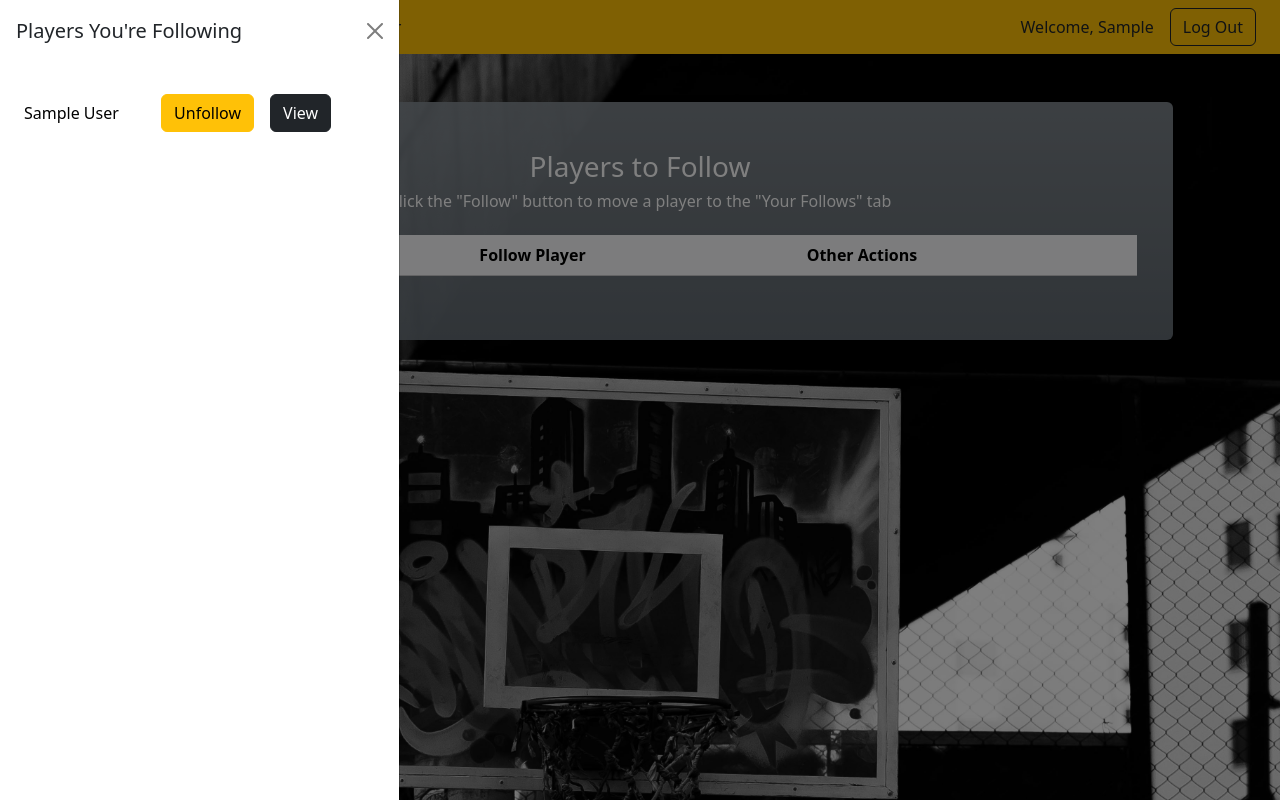
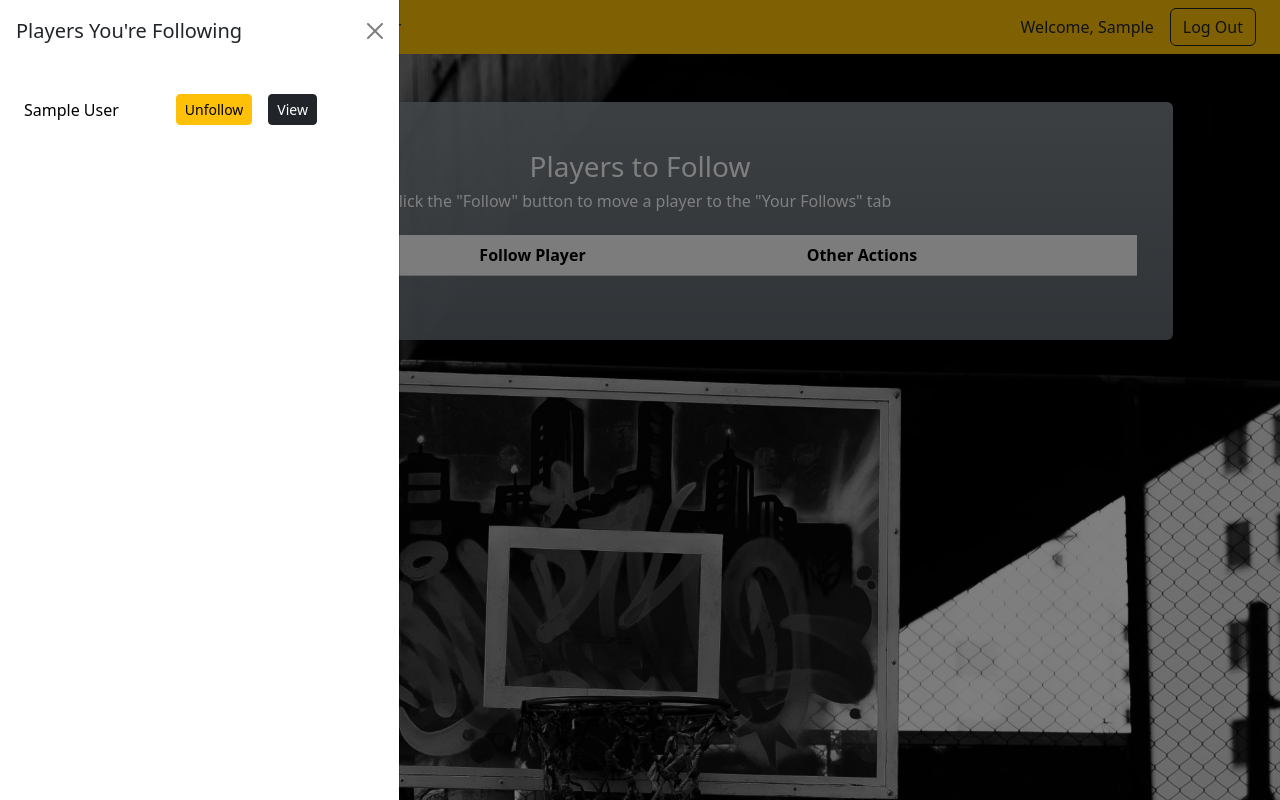
Before and after one commit to JohnathonBowers/nba-tracker, a Flask app: page /dashboard in a window 1280 px wide, after a click on "Your Follows". Run offline with Flask 2, Linux system fonts and the light colour scheme; the visitor is signed in with stand-in values (Sample User, id 1); tables that the repository leaves empty or names only in its code hold one stand-in row (values such as "Sample post"); lists and menus that the app fills with data are empty.

Commit message:
made buttons on dashboard small to prevent overflow

```diff
--- a/flask_app/templates/dashboard.html
+++ b/flask_app/templates/dashboard.html
@@ -42,7 +42,7 @@
                         {% else %}
                         <tr class="align-middle">
                             <td>{{player.first_name}} {{player.last_name}}</td>
-                            <td><a href="/players/unfollow/{{player.id}}"><button class="btn btn-warning me-2">Unfollow</button></a><a href="/players/{{player.id}}"><button class="btn btn-dark ms-2">View</button></a></td>
+                            <td><a href="/players/unfollow/{{player.id}}"><button class="btn btn-warning btn-sm me-2">Unfollow</button></a><a href="/players/{{player.id}}"><button class="btn btn-dark btn-sm ms-2">View</button></a></td>
                         </tr>
                         {% endif %}
                     {% endfor %}
@@ -69,16 +69,16 @@
                         <tr class="align-middle">
                             <td>{{player.first_name}} {{player.last_name}}</td>
                             <td>{{player.team}}</td>
-                            <td><a href="/players/follow/{{player.id}}" class="btn btn-warning">Follow</a></td>
+                            <td><a href="/players/follow/{{player.id}}" class="btn btn-warning btn-sm">Follow</a></td>
                             {% if player.user_id == session.user_id %}
                                 <td>
-                                    <a href="/players/{{player.id}}" class="btn btn-dark">View</a>
-                                    <a href="/players/{{player.id}}/edit" class="btn btn-secondary">Edit</a>
-                                    <a href="/players/{{player.id}}/delete" class="btn btn-danger">Delete</a>
+                                    <a href="/players/{{player.id}}" class="btn btn-dark btn-sm my-1">View</a>
+                                    <a href="/players/{{player.id}}/edit" class="btn btn-secondary btn-sm my-1">Edit</a>
+                                    <a href="/players/{{player.id}}/delete" class="btn btn-danger btn-sm my-1">Delete</a>
                                 </td>
                             {% endif %}
                             {% if player.user_id != session.user_id %}
-                                <td><a href="/players/{{player.id}}" class="btn btn-dark">View</a></td>
+                                <td><a href="/players/{{player.id}}" class="btn btn-dark btn-small btn-sm">View</a></td>
                             {% endif %}
                         </tr>
                         {% endfor %}
```
